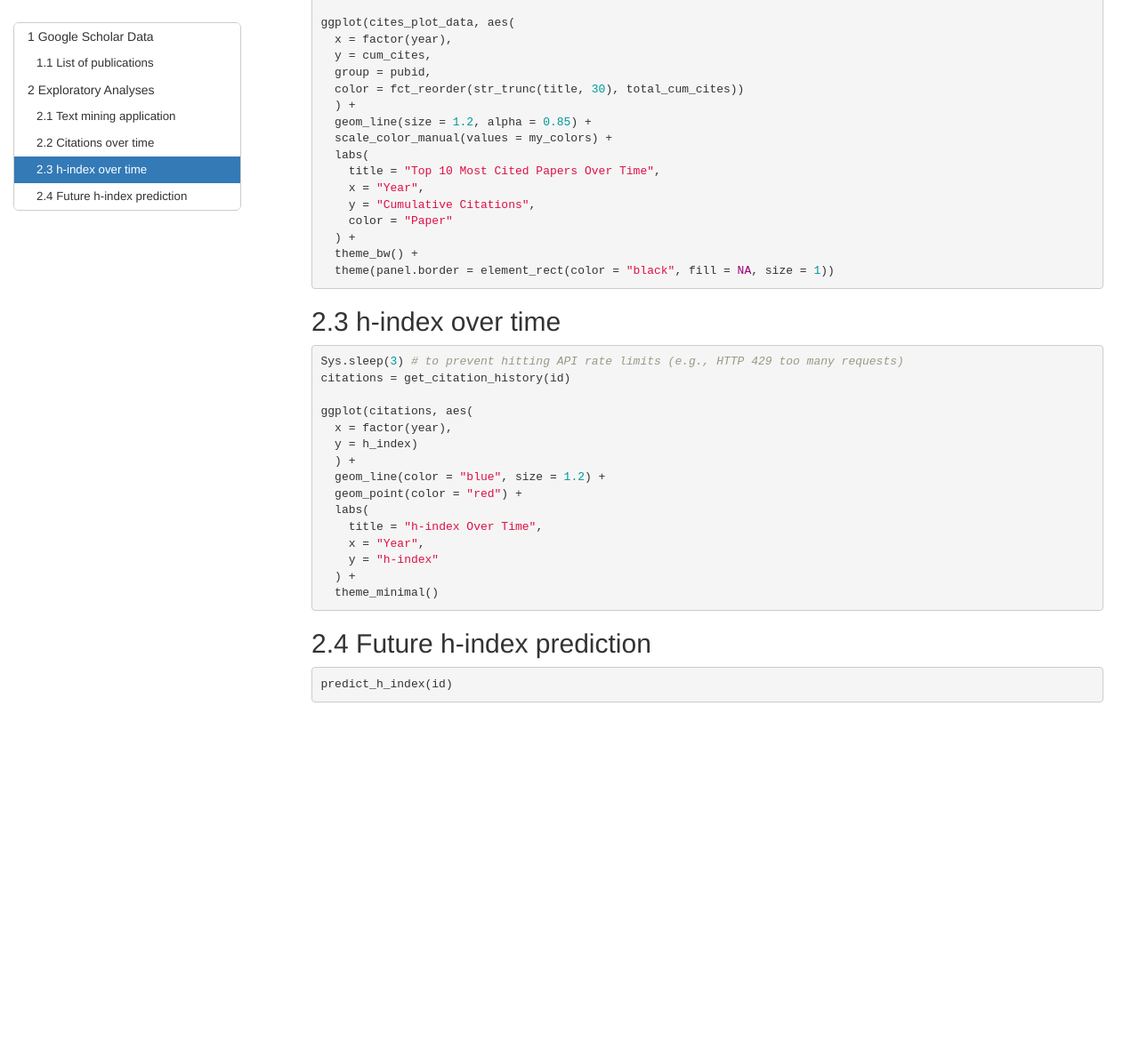
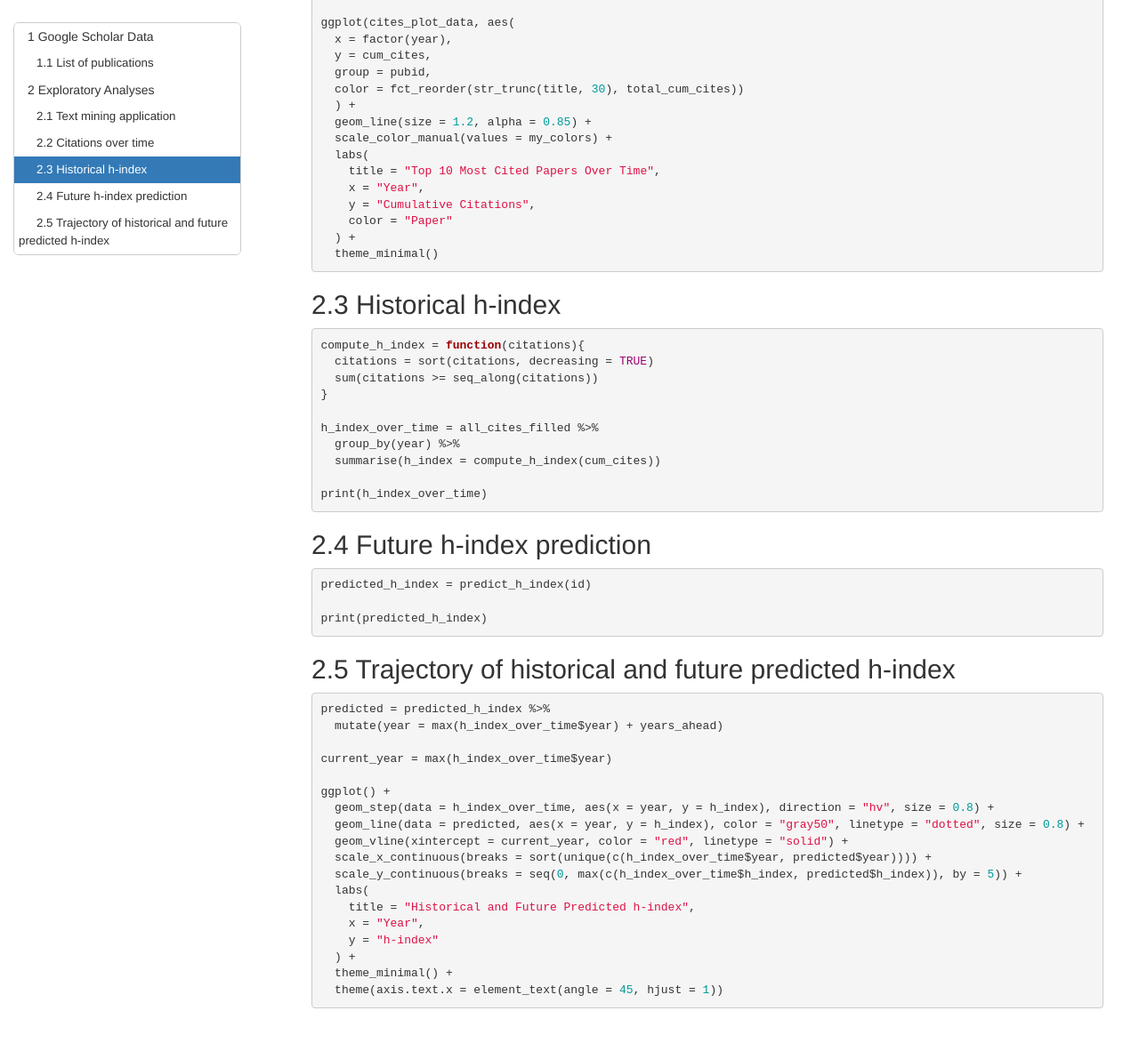
Before and after one commit to oheunj/oheunj.github.io, a Jekyll site: the page illustrations/03_GoogleScholar_260325.html, which Jekyll copies as it is, in a window 1280 px wide and 1400 px high, scrolled down 2114 px. Shown: the top 1173 px of the window at 89% size. Built offline with Jekyll 4.4.1, drawn with Linux system fonts in a browser that asks for light colours.

Commit message:
Add files via upload

```diff
--- a/illustrations/03_GoogleScholar_260325.html
+++ b/illustrations/03_GoogleScholar_260325.html
@@ -11,7 +11,7 @@
 
 <meta name="author" content="Oh, Eun Jeong" />
 
-<meta name="date" content="2026-03-26" />
+<meta name="date" content="2026-03-27" />
 
 <title>Analysis of Google Scholar data using R</title>
 
@@ -1488,7 +1488,7 @@ font-size: 0.95em;
 <h1 class="title toc-ignore">Analysis of Google Scholar data using
 R</h1>
 <h4 class="author">Oh, Eun Jeong</h4>
-<h4 class="date">2026-03-26</h4>
+<h4 class="date">2026-03-27</h4>
 
 </div>
 
@@ -1621,32 +1621,50 @@ ggplot(cites_plot_data, aes(
     y = &quot;Cumulative Citations&quot;,
     color = &quot;Paper&quot;
   ) +
-  theme_bw() +
-  theme(panel.border = element_rect(color = &quot;black&quot;, fill = NA, size = 1))</code></pre>
+  theme_minimal()</code></pre>
 </div>
-<div id="h-index-over-time" class="section level2" number="2.3">
-<h2><span class="header-section-number">2.3</span> h-index over
-time</h2>
-<pre class="r"><code>Sys.sleep(3) # to prevent hitting API rate limits (e.g., HTTP 429 too many requests)
-citations = get_citation_history(id)
-
-ggplot(citations, aes(
-  x = factor(year),
-  y = h_index)
-  ) +
-  geom_line(color = &quot;blue&quot;, size = 1.2) +
-  geom_point(color = &quot;red&quot;) +
-  labs(
-    title = &quot;h-index Over Time&quot;,
-    x = &quot;Year&quot;,
-    y = &quot;h-index&quot;
-  ) +
-  theme_minimal()</code></pre>
+<div id="historical-h-index" class="section level2" number="2.3">
+<h2><span class="header-section-number">2.3</span> Historical
+h-index</h2>
+<pre class="r"><code>compute_h_index = function(citations){
+  citations = sort(citations, decreasing = TRUE)
+  sum(citations &gt;= seq_along(citations))
+}
+
+h_index_over_time = all_cites_filled %&gt;%
+  group_by(year) %&gt;%
+  summarise(h_index = compute_h_index(cum_cites))
+
+print(h_index_over_time)</code></pre>
 </div>
 <div id="future-h-index-prediction" class="section level2" number="2.4">
 <h2><span class="header-section-number">2.4</span> Future h-index
 prediction</h2>
-<pre class="r"><code>predict_h_index(id)</code></pre>
+<pre class="r"><code>predicted_h_index = predict_h_index(id)
+
+print(predicted_h_index)</code></pre>
+</div>
+<div id="trajectory-of-historical-and-future-predicted-h-index" class="section level2" number="2.5">
+<h2><span class="header-section-number">2.5</span> Trajectory of
+historical and future predicted h-index</h2>
+<pre class="r"><code>predicted = predicted_h_index %&gt;%
+  mutate(year = max(h_index_over_time$year) + years_ahead)
+
+current_year = max(h_index_over_time$year)
+
+ggplot() +
+  geom_step(data = h_index_over_time, aes(x = year, y = h_index), direction = &quot;hv&quot;, size = 0.8) +
+  geom_line(data = predicted, aes(x = year, y = h_index), color = &quot;gray50&quot;, linetype = &quot;dotted&quot;, size = 0.8) +
+  geom_vline(xintercept = current_year, color = &quot;red&quot;, linetype = &quot;solid&quot;) +
+  scale_x_continuous(breaks = sort(unique(c(h_index_over_time$year, predicted$year)))) +
+  scale_y_continuous(breaks = seq(0, max(c(h_index_over_time$h_index, predicted$h_index)), by = 5)) +
+  labs(
+    title = &quot;Historical and Future Predicted h-index&quot;,
+    x = &quot;Year&quot;,
+    y = &quot;h-index&quot;
+  ) +
+  theme_minimal() +
+  theme(axis.text.x = element_text(angle = 45, hjust = 1))</code></pre>
 </div>
 </div>
 
```
